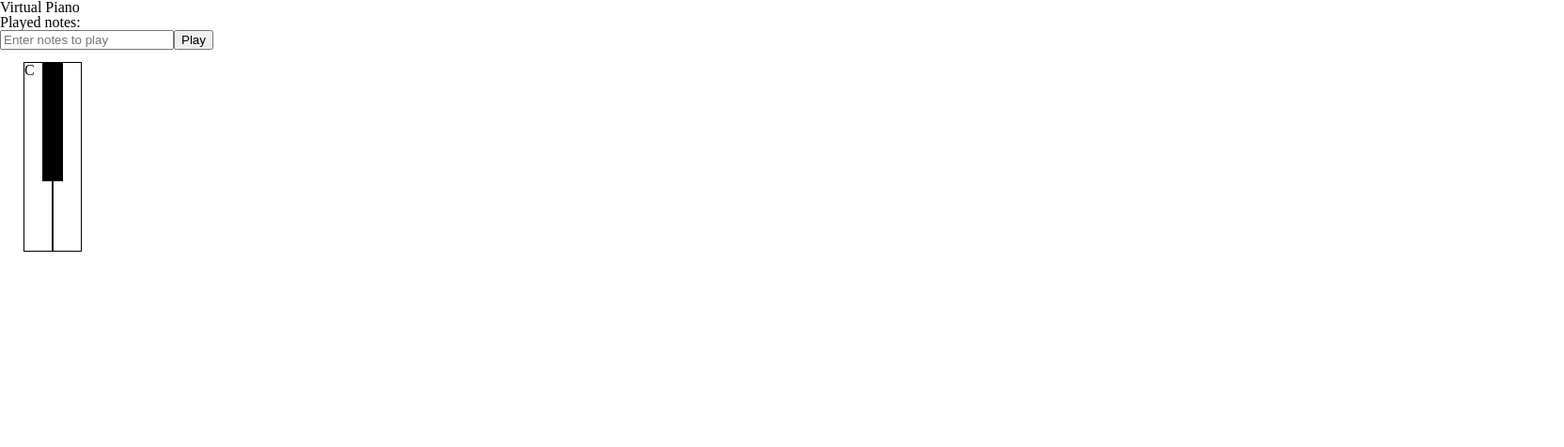
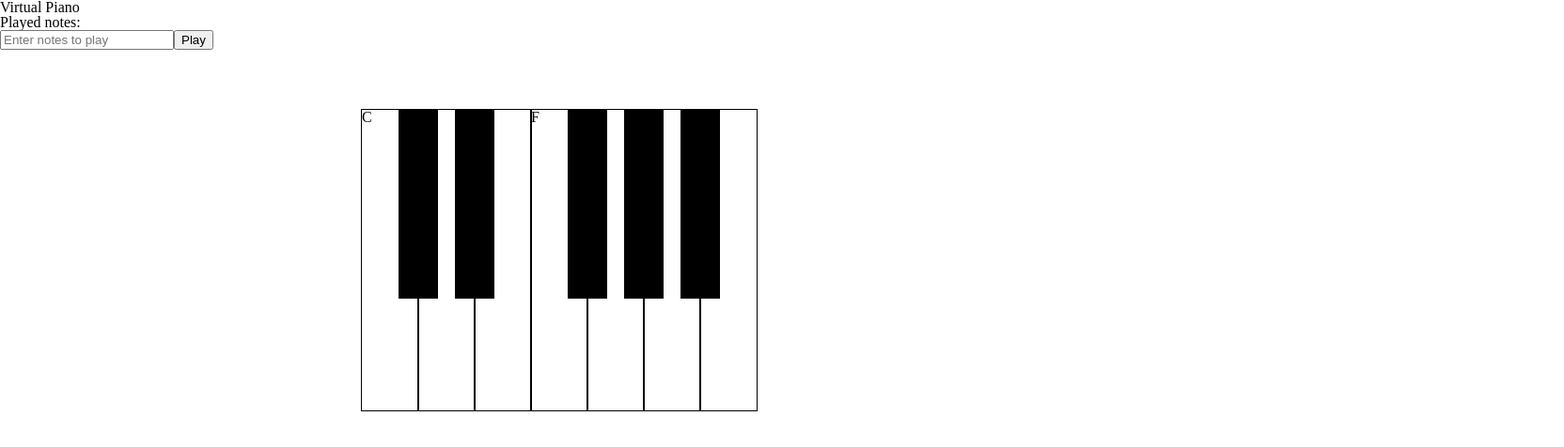
Before and after one commit to sdwang/piano, a website: page index.html in a window 1280 px wide. Shown: the whole page at 94% size, 1664 px wide, since content can reach past the window. Drawn offline with nearby package versions, Linux system fonts and the light colour scheme.

Commit message:
(style) Add all keys and set key separation

```diff
--- a/models/AppModel.js
+++ b/models/AppModel.js
@@ -10,7 +10,17 @@ var AppModel = Backbone.Model.extend({
     var keyList = [
         new KeyModel('C', 'white-key', 0),
         new KeyModel('Csharp', 'black-key', 0),
-        new KeyModel('D', 'white-key', 1)];
+        new KeyModel('D', 'white-key', 1),
+        new KeyModel('Dsharp', 'black-key', 1),
+        new KeyModel('E', 'white-key', 2),
+        new KeyModel('F', 'white-key', 3),
+        new KeyModel('Fsharp', 'black-key', 3),
+        new KeyModel('G', 'white-key', 4),
+        new KeyModel('Gsharp', 'black-key', 4),
+        new KeyModel('A', 'white-key', 5),
+        new KeyModel('Asharp', 'black-key', 5),
+        new KeyModel('B', 'white-key', 6),
+        ];
 
     this.set('piano', new PianoCollection(keyList));
     this.set('log', new LogModel());
--- a/styles/styles.css
+++ b/styles/styles.css
@@ -56,13 +56,15 @@ Piano Styles
 **************/
 
 .piano {
+  left: 30%;
+  top: 50px;
   position: relative;
 }
 
 .white-key {
   top: 50px;
-  width: 30px;
-  height: 200px;
+  width: 60px;
+  height: 320px;
   border-style: solid;
   border-color: black;
   border-width: thin;
@@ -71,8 +73,8 @@ Piano Styles
 
 .black-key {
   top: 50px;
-  width: 20px;
-  height: 125px;
+  width: 40px;
+  height: 200px;
   border-style: solid;
   border-color: black;
   border-width: thin;
@@ -81,16 +83,52 @@ Piano Styles
   z-index: 10;
 }
 
-.white-key[data-order='0'] {
-  left: 25px;
+.white-key[data-order='1'] {
+  left: 60px;
 }
 
-.white-key[data-order='1'] {
-  left: 55px;
+.white-key[data-order='2'] {
+  left: 120px;
+}
+
+.white-key[data-order='3'] {
+  left: 180px;
+}
+
+.white-key[data-order='4'] {
+  left: 240px;
+}
+
+.white-key[data-order='5'] {
+  left: 300px;
+}
+
+.white-key[data-order='6'] {
+  left: 360px;
 }
 
 .black-key[data-order='0'] {
-  left: 45px;
+  left: 40px;
+}
+
+.black-key[data-order='1'] {
+  left: 100px;
+}
+
+.black-key[data-order='2'] {
+  left: 160px;
+}
+
+.black-key[data-order='3'] {
+  left: 220px;
+}
+
+.black-key[data-order='4'] {
+  left: 280px;
+}
+
+.black-key[data-order='5'] {
+  left: 340px;
 }
 
 /**************
```
